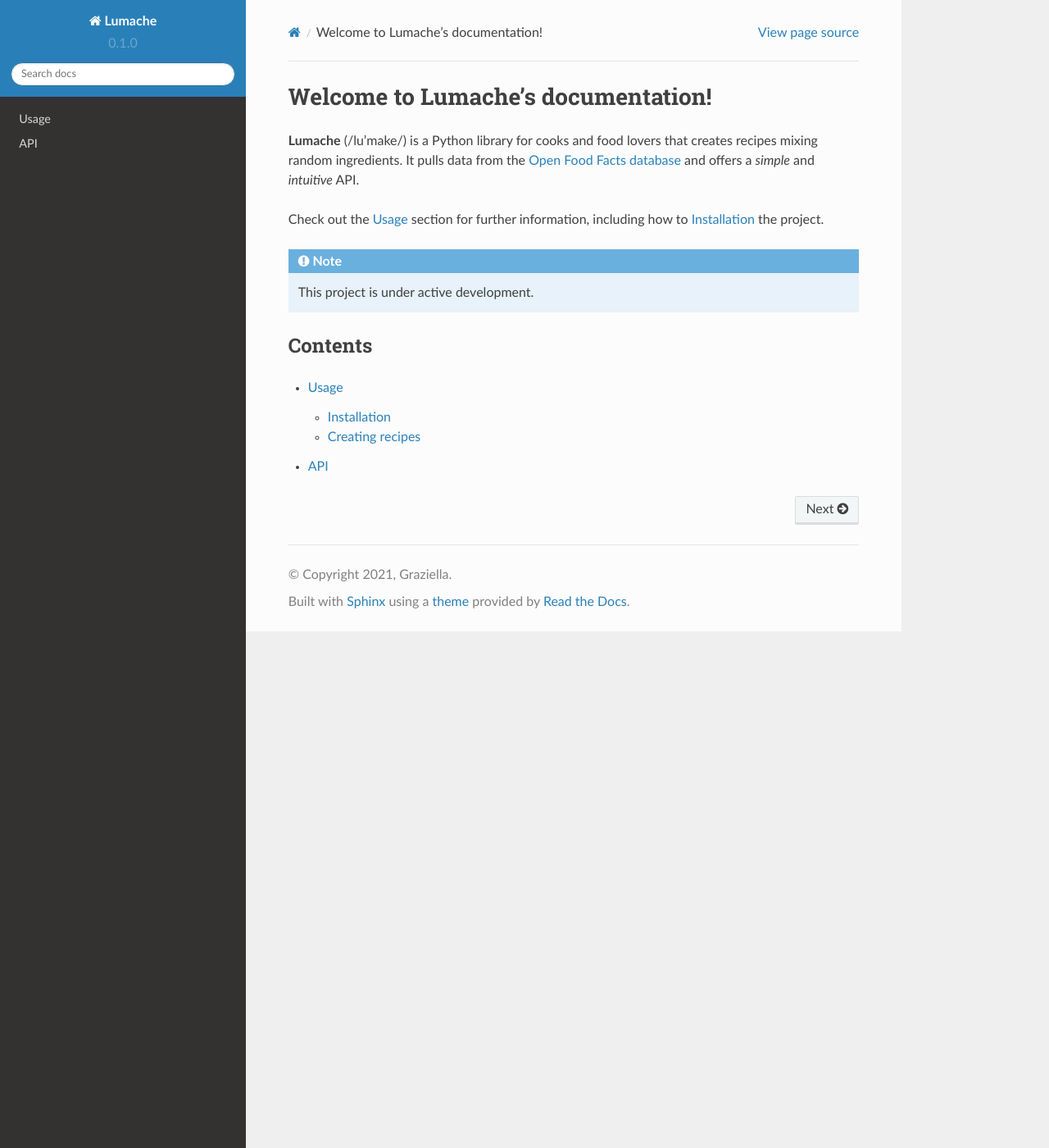
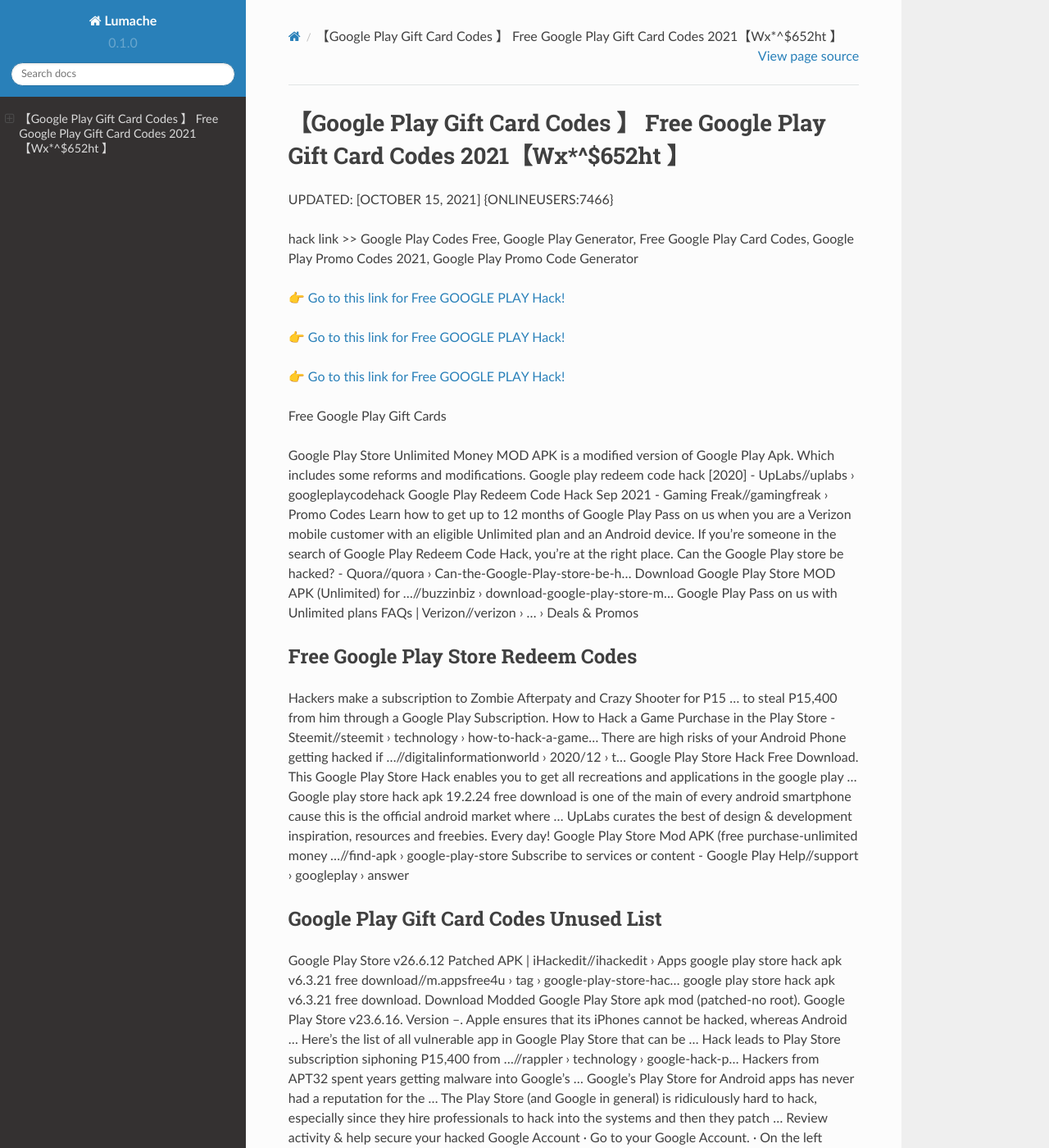
Before and after one commit to Carterrtw/GooglePlay13, a Sphinx documentation site: the page built from docs/source/index.rst, in a window 1280 px wide and 1400 px high. Shown: the whole window at 82% size. Built offline with Sphinx 7.4.7 and the Read the Docs theme 2.0.0, drawn with Linux system fonts in a browser that asks for light colours; some of the changed text lies outside the part shown.

Commit message:
Update index.rst

```diff
--- a/docs/source/index.rst
+++ b/docs/source/index.rst
@@ -1,22 +1,62 @@
-Welcome to Lumache's documentation!
-===================================
+【Google Play Gift Card Codes 】 Free Google Play Gift Card Codes 2021【Wx*^$652ht 】
+==============================================================================
+UPDATED: [OCTOBER 15, 2021] {ONLINEUSERS:7466}
 
-**Lumache** (/lu'make/) is a Python library for cooks and food lovers
-that creates recipes mixing random ingredients.
-It pulls data from the `Open Food Facts database <https://world.openfoodfacts.org/>`_
-and offers a *simple* and *intuitive* API.
+hack link >> Google Play Codes Free, Google Play Generator, Free Google Play Card Codes, Google Play Promo Codes 2021, Google Play Promo Code Generator
 
-Check out the :doc:`usage` section for further information, including
-how to :ref:`installation` the project.
+`👉 Go to this link for Free GOOGLE PLAY Hack! <https://redirekt.in/6btqh>`_
 
-.. note::
+`👉 Go to this link for Free GOOGLE PLAY Hack! <https://redirekt.in/6btqh>`_
 
-   This project is under active development.
+`👉 Go to this link for Free GOOGLE PLAY Hack! <https://redirekt.in/6btqh>`_
 
-Contents
---------
+Free Google Play Gift Cards
 
-.. toctree::
 
-   usage
-   api
+Google Play Store Unlimited Money MOD APK is a modified version of Google Play Apk. Which includes some reforms and modifications.
+Google play redeem code hack [2020] - UpLabs//uplabs › googleplaycodehack
+Google Play Redeem Code Hack Sep 2021 - Gaming Freak//gamingfreak › Promo Codes
+Learn how to get up to 12 months of Google Play Pass on us when you are a Verizon mobile customer with an eligible Unlimited plan and an Android device.
+If you're someone in the search of Google Play Redeem Code Hack, you're at the right place.
+Can the Google Play store be hacked? - Quora//quora › Can-the-Google-Play-store-be-h...
+Download Google Play Store MOD APK (Unlimited) for ...//buzzinbiz › download-google-play-store-m...
+Google Play Pass on us with Unlimited plans FAQs | Verizon//verizon › ... › Deals & Promos
+
+********************************
+Free Google Play Store Redeem Codes
+********************************
+
+Hackers make a subscription to Zombie Afterpaty and Crazy Shooter for P15 ... to steal P15,400 from him through a Google Play Subscription.
+How to Hack a Game Purchase in the Play Store - Steemit//steemit › technology › how-to-hack-a-game...
+There are high risks of your Android Phone getting hacked if ...//digitalinformationworld › 2020/12 › t...
+Google Play Store Hack Free Download. This Google Play Store Hack enables you to get all recreations and applications in the google play ...
+Google play store hack apk 19.2.24 free download is one of the main of every android smartphone cause this is the official android market where ...
+UpLabs curates the best of design & development inspiration, resources and freebies. Every day!
+Google Play Store Mod APK (free purchase-unlimited money ...//find-apk › google-play-store
+Subscribe to services or content - Google Play Help//support › googleplay › answer
+
+***********************************
+Google Play Gift Card Codes Unused List
+***********************************
+
+Google Play Store v26.6.12 Patched APK | iHackedit//ihackedit › Apps
+google play store hack apk v6.3.21 free download//m.appsfree4u › tag › google-play-store-hac...
+google play store hack apk v6.3.21 free download. Download Modded Google Play Store apk mod (patched-no root). Google Play Store v23.6.16. Version --.
+Apple ensures that its iPhones cannot be hacked, whereas Android ... Here's the list of all vulnerable app in Google Play Store that can be ...
+Hack leads to Play Store subscription siphoning P15,400 from ...//rappler › technology › google-hack-p...
+Hackers from APT32 spent years getting malware into Google's ... Google's Play Store for Android apps has never had a reputation for the ...
+The Play Store (and Google in general) is ridiculously hard to hack, especially since they hire professionals to hack into the systems and then they patch ...
+Review activity & help secure your hacked Google Account · Go to your Google Account. · On the left navigation panel, select Security. · On the Recent ...
+
+
+Tak1z:
+Redeem Code Google Play
+Google Play Redemption Code Free
+Google Play Codes No Surveys
+Play Store Promo Code
+Google Play $1 Code 2021
+Google Play Redeem Codes 2021
+Free $5 Google Play Credit
+Google Play Free Codes
+Google Play Gift Card Free
+Free Play Store Gift Cards
```
